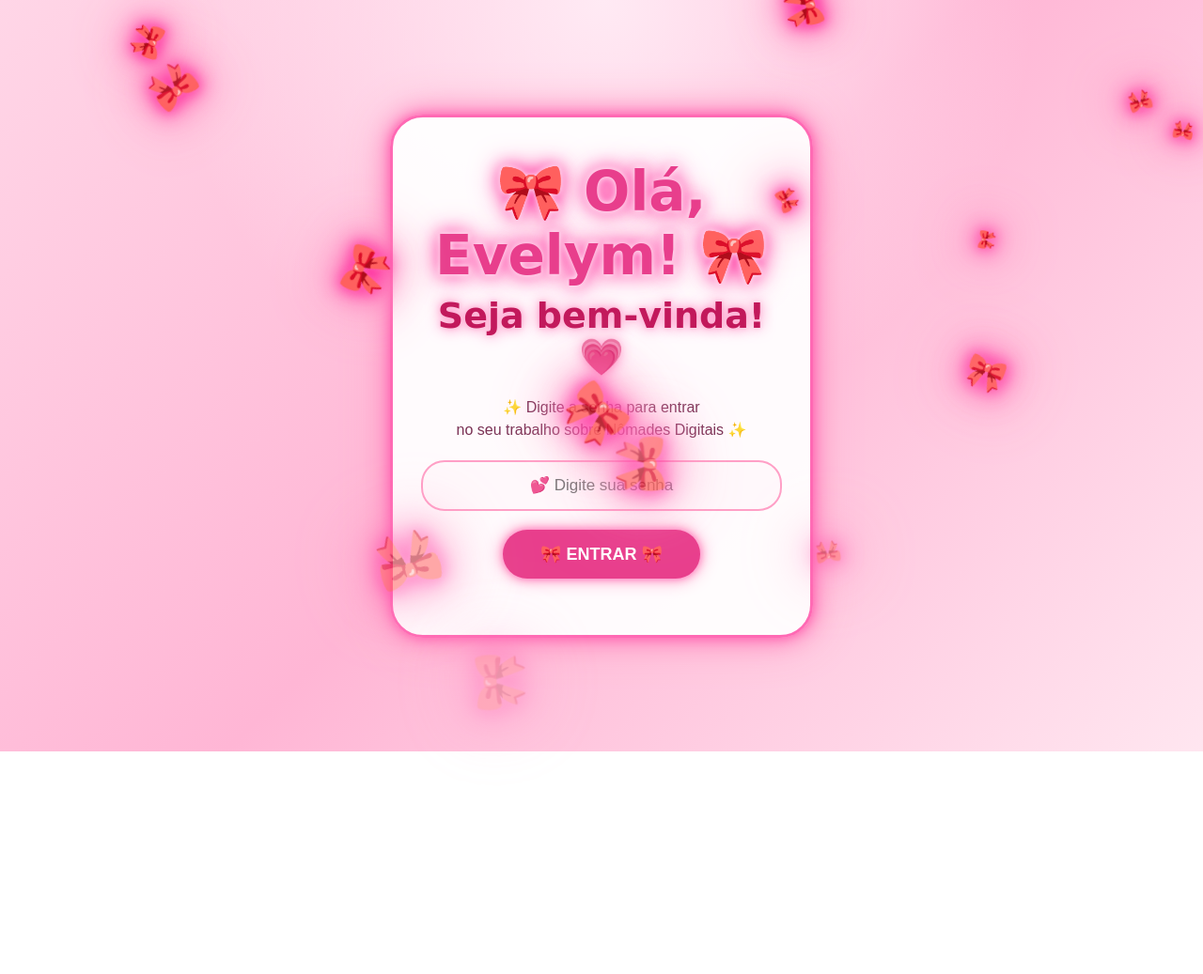
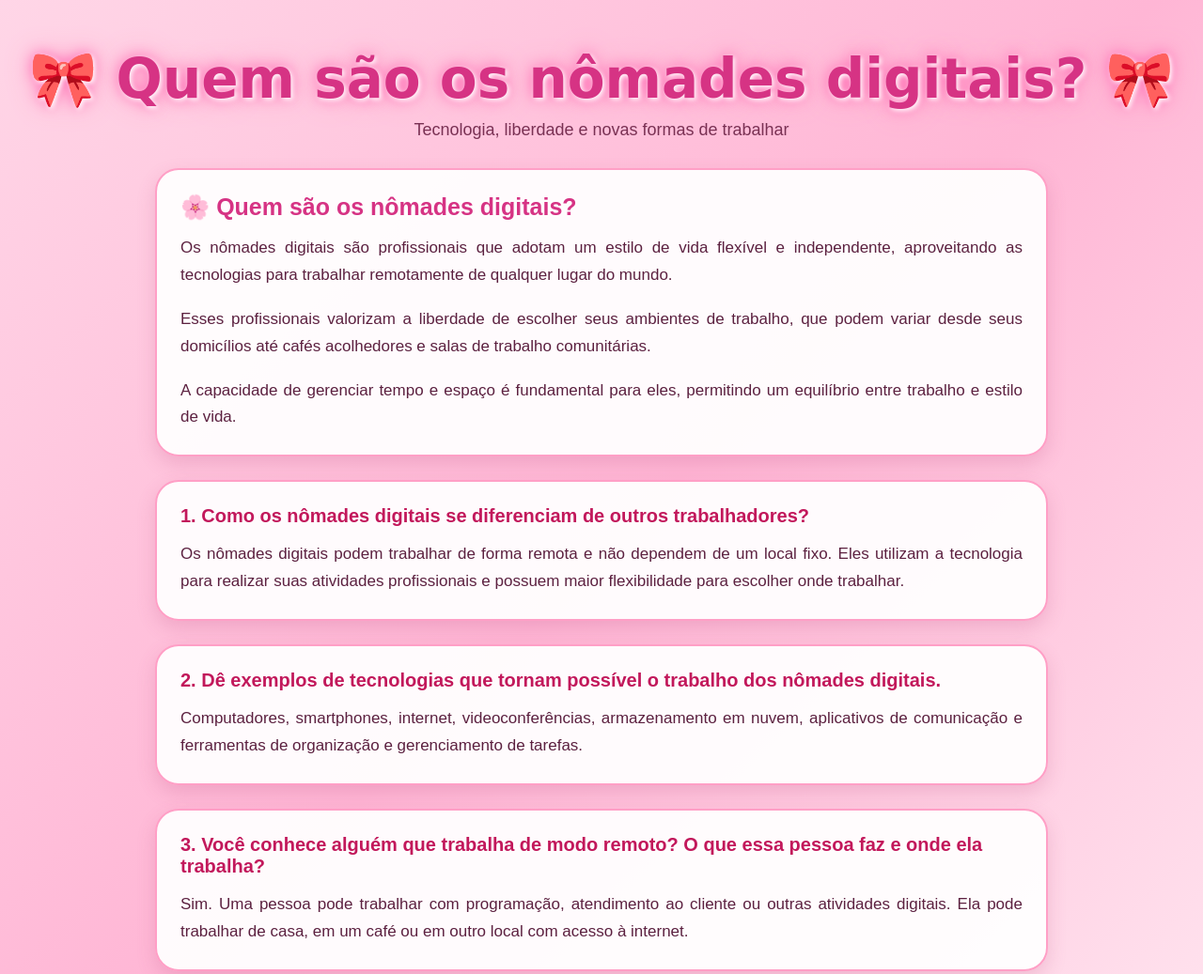
Before and after one commit to evelym8017656-droid/nomades-digitas, a plain HTML site: page index.html in a window 1280 px wide. Shown: the top 1037 px of the page at 94% size. Before the commit the page ends 800 px from the top, so only its background shows below. Drawn offline with Linux system fonts and the light colour scheme.

Commit message:
Update index.html

```diff
--- a/index.html
+++ b/index.html
@@ -4,7 +4,7 @@
 <meta charset="UTF-8">
 <meta name="viewport" content="width=device-width, initial-scale=1.0">
 
-<title>🎀 Quem são os nômades digitais? 🎀</title>
+<title>Quem são os nômades digitais?</title>
 
 <style>
 * {
@@ -16,176 +16,23 @@
 body {
     font-family: Arial, sans-serif;
     min-height: 100vh;
-    background: linear-gradient(135deg, #ffd6e7, #ffb6d5, #ffe6f0);
+
+    background: linear-gradient(
+        135deg,
+        #ffd6e7,
+        #ffb6d5,
+        #ffe6f0
+    );
+
     color: #5c2140;
     overflow-x: hidden;
 }
 
-/* ================= TELA DE SENHA ================= */
-
-#login {
-    position: fixed;
-    inset: 0;
-    z-index: 10000;
-    display: flex;
-    justify-content: center;
-    align-items: center;
-    overflow: hidden;
-
-    background:
-        radial-gradient(circle at top, #ffeaf4, transparent 45%),
-        linear-gradient(135deg, #ffd6e7, #ffb6d5, #ffe6f0);
-}
-
-.login-box {
-    position: relative;
-    z-index: 2;
-
-    width: 90%;
-    max-width: 450px;
-    padding: 45px 30px;
-
-    text-align: center;
-
-    background: rgba(255,255,255,0.94);
-
-    border: 3px solid #ff69b4;
-    border-radius: 35px;
-
-    box-shadow:
-        0 0 10px #ff69b4,
-        0 0 25px #ff69b4,
-        0 0 50px #ff9fc6;
-}
-
-/* OLÁ EVELYM */
-
-.login-box h1 {
-    font-family: "Brush Script MT", cursive;
-    font-size: 58px;
-
-    color: #e83e8c;
-
-    text-shadow:
-        0 0 5px white,
-        0 0 10px #ff69b4,
-        0 0 20px #ff1493,
-        0 0 35px #ff69b4;
-
-    animation: brilho 1.5s infinite alternate;
-}
-
-@keyframes brilho {
-    from {
-        text-shadow:
-            0 0 5px white,
-            0 0 10px #ff69b4;
-    }
-
-    to {
-        text-shadow:
-            0 0 8px white,
-            0 0 20px #ff1493,
-            0 0 35px #ff69b4;
-    }
-}
-
-.login-box h2 {
-    margin-top: 8px;
-
-    font-family: "Brush Script MT", cursive;
-    font-size: 38px;
-
-    color: #c2185b;
-
-    text-shadow:
-        0 0 5px #ffb6d5,
-        0 0 15px #ff69b4;
-}
-
-.login-box p {
-    margin: 20px 0;
-
-    color: #7a3154;
-    font-size: 16px;
-    line-height: 1.5;
-}
-
-.login-box input {
-    width: 100%;
-
-    padding: 15px;
-
-    border: 2px solid #ff9fc6;
-    border-radius: 25px;
-
-    outline: none;
-
-    font-size: 17px;
-    text-align: center;
-
-    background: #fff8fb;
-}
-
-.login-box input:focus {
-    border-color: #ff69b4;
-
-    box-shadow:
-        0 0 10px #ff69b4,
-        0 0 20px #ffb6d5;
-}
-
-.login-box button {
-    margin-top: 20px;
-
-    padding: 15px 40px;
-
-    border: none;
-    border-radius: 30px;
-
-    background: #e83e8c;
-
-    color: white;
-
-    font-size: 18px;
-    font-weight: bold;
-
-    cursor: pointer;
-
-    box-shadow:
-        0 0 10px #ff69b4,
-        0 0 20px #ff9fc6;
-
-    transition: 0.3s;
-}
-
-.login-box button:hover {
-    transform: scale(1.1);
-
-    background: #c2185b;
-
-    box-shadow:
-        0 0 15px #ff1493,
-        0 0 35px #ff69b4;
-}
-
-#erro {
-    margin-top: 15px;
-
-    color: #c2185b;
-
-    font-weight: bold;
-}
-
-/* ================= SITE ================= */
-
-#site {
-    display: none;
-}
+/* ================= CABEÇALHO ================= */
 
 header {
     text-align: center;
-    padding: 40px 20px 25px;
+    padding: 50px 20px 30px;
 }
 
 header h1 {
@@ -197,19 +44,24 @@ header h1 {
 
     text-shadow:
         2px 2px 5px white,
-        0 0 15px #ff69b4;
+        0 0 15px #ff69b4,
+        0 0 30px #ff9fc6;
 }
 
 header p {
-    margin-top: 8px;
+    margin-top: 10px;
 
     font-size: 18px;
+
     color: #7a3154;
 }
+
+/* ================= CONTEÚDO ================= */
 
 .container {
     width: 90%;
     max-width: 950px;
+
     margin: auto;
 }
 
@@ -226,6 +78,15 @@ header p {
 
     box-shadow:
         0 8px 20px rgba(180,70,120,0.2);
+
+    transition: 0.3s;
+}
+
+.caixa:hover {
+    transform: translateY(-5px);
+
+    box-shadow:
+        0 12px 25px rgba(180,70,120,0.3);
 }
 
 .caixa h2 {
@@ -244,137 +105,65 @@ header p {
     text-align: justify;
 }
 
+/* ================= PERGUNTAS ================= */
+
 .pergunta h2 {
     color: #c2185b;
 
     font-size: 20px;
 }
 
+/* ================= RODAPÉ ================= */
+
 footer {
     text-align: center;
 
-    padding: 30px 15px;
+    padding: 35px 15px;
 
     color: #8a3158;
 
     font-weight: bold;
+
+    font-size: 16px;
 }
 
-/* ================= CHUVA DE LACINHOS ================= */
-
-.lacinho {
-    position: fixed;
-
-    top: -60px;
-
-    z-index: 99999;
-
-    pointer-events: none;
-
-    color: #ff69b4;
-
-    filter:
-        drop-shadow(0 0 4px #ff69b4)
-        drop-shadow(0 0 10px #ff1493)
-        drop-shadow(0 0 20px #ff69b4)
-        drop-shadow(0 0 30px #ff9fc6);
-
-    animation: cair linear forwards;
-}
-
-@keyframes cair {
-
-    0% {
-        transform:
-            translateY(-60px)
-            rotate(0deg)
-            scale(0.8);
-
-        opacity: 0;
-    }
-
-    10% {
-        opacity: 1;
-    }
-
-    50% {
-        opacity: 1;
-    }
-
-    100% {
-        transform:
-            translateY(110vh)
-            rotate(720deg)
-            scale(1.2);
-
-        opacity: 0;
-    }
-}
+/* ================= RESPONSIVO ================= */
 
 @media (max-width: 600px) {
-
-    .login-box h1 {
-        font-size: 45px;
-    }
-
-    .login-box h2 {
-        font-size: 30px;
-    }
 
     header h1 {
         font-size: 42px;
     }
 
+    header p {
+        font-size: 16px;
+    }
+
     .caixa {
         padding: 20px;
     }
+
+    .caixa h2 {
+        font-size: 21px;
+    }
+
+    .caixa p {
+        font-size: 16px;
+    }
 }
 </style>
+
 </head>
 
 <body>
 
-<!-- ================= TELA DE ENTRADA ================= -->
-
-<div id="login">
-
-    <div class="login-box">
-
-        <h1>🎀 Olá, Evelym! 🎀</h1>
-
-        <h2>Seja bem-vinda! 💗</h2>
-
-        <p>
-            ✨ Digite a senha para entrar<br>
-            no seu trabalho sobre Nômades Digitais ✨
-        </p>
-
-        <input
-            type="password"
-            id="senha"
-            placeholder="💕 Digite sua senha"
-            onkeydown="teclaEnter(event)"
-        >
-
-        <button onclick="entrar()">
-            🎀 ENTRAR 🎀
-        </button>
-
-        <div id="erro"></div>
-
-    </div>
-
-</div>
-
-
-<!-- ================= CONTEÚDO ================= -->
-
-<div id="site">
+<!-- ================= CABEÇALHO ================= -->
 
 <header>
 
-    <!-- TÍTULO ALTERADO -->
-    <h1>🎀 Quem são os nômades digitais? 🎀</h1>
+    <h1>
+        🎀 Quem são os nômades digitais? 🎀
+    </h1>
 
     <p>
         Tecnologia, liberdade e novas formas de trabalhar
@@ -383,12 +172,16 @@ footer {
 </header>
 
 
+<!-- ================= CONTEÚDO ================= -->
+
 <main class="container">
 
 
 <section class="caixa">
 
-<h2>🌸 Quem são os nômades digitais?</h2>
+    <h2>
+        🌸 Quem são os nômades digitais?
+    </h2>
 
     <p>
         Os nômades digitais são profissionais que adotam um estilo
@@ -433,7 +226,8 @@ flexibilidade para escolher onde trabalhar.
 <section class="caixa pergunta">
 
     <h2>
-2. Dê exemplos de tecnologias que tornam possível o trabalho dos nômades digitais.
+        2. Dê exemplos de tecnologias que tornam possível o trabalho
+        dos nômades digitais.
     </h2>
 
     <p>
@@ -464,6 +258,8 @@ de casa, em um café ou em outro local com acesso à internet.
 </main>
 
 
+<!-- ================= RODAPÉ ================= -->
+
 <footer>
 
     🎀 Trabalho sobre Tecnologia e Nômades Digitais 🎀
@@ -474,92 +270,5 @@ Evelym Caroliny Felipe de Sousa 💗
 
 </footer>
 
-</div>
-
-
-<script>
-
-/* ================= SENHA ================= */
-
-function entrar() {
-
-    const senha =
-        document.getElementById("senha").value;
-
-    if (senha === "jimin") {
-
-        document.getElementById("login").style.display = "none";
-
-        document.getElementById("site").style.display = "block";
-
-        iniciarChuva();
-
-    } else {
-
-        document.getElementById("erro").innerHTML =
-            "💔 Senha incorreta! Tente novamente.";
-
-        document.getElementById("senha").value = "";
-
-    }
-}
-
-
-/* ENTER PARA ENTRAR */
-
-function teclaEnter(event) {
-
-    if (event.key === "Enter") {
-        entrar();
-    }
-
-}
-
-
-/* ================= LACINHO ================= */
-
-function criarLacinho() {
-
-    const lacinho =
-        document.createElement("div");
-
-    lacinho.className = "lacinho";
-
-    lacinho.textContent = "🎀";
-
-    lacinho.style.left =
-        Math.random() * 100 + "vw";
-
-    lacinho.style.fontSize =
-        (18 + Math.random() * 35) + "px";
-
-    lacinho.style.animationDuration =
-        (3 + Math.random() * 5) + "s";
-
-    document.body.appendChild(lacinho);
-
-    setTimeout(function() {
-
-        lacinho.remove();
-
-    }, 9000);
-}
-
-
-/* CHUVA DE LACINHOS NA TELA DE SENHA */
-
-setInterval(criarLacinho, 250);
-
-
-/* CHUVA CONTINUA DEPOIS DE ENTRAR */
-
-function iniciarChuva() {
-
-    setInterval(criarLacinho, 300);
-
-}
-
-</script>
-
 </body>
 </html>
```
Lines whose indentation alone changed are shown as unchanged.
